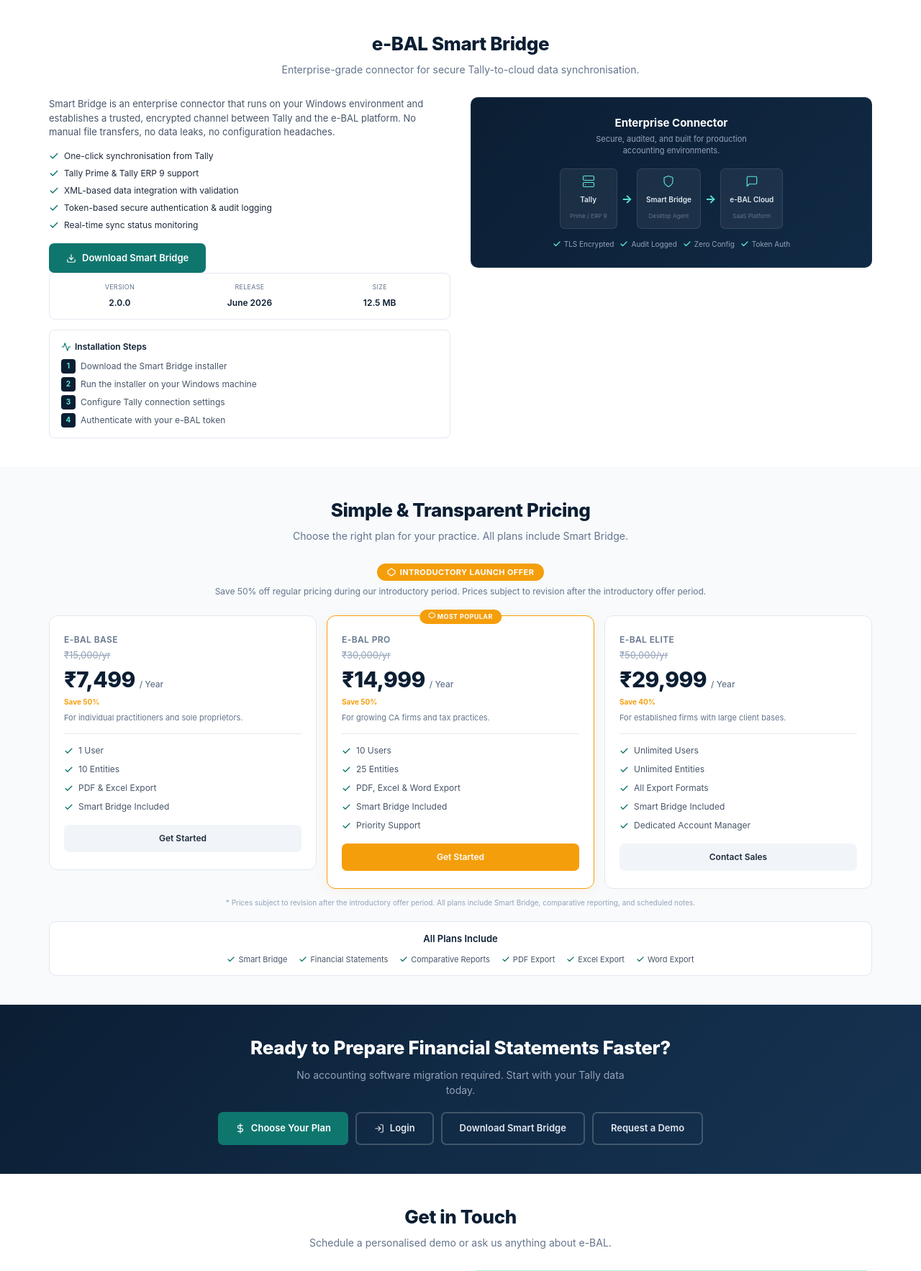
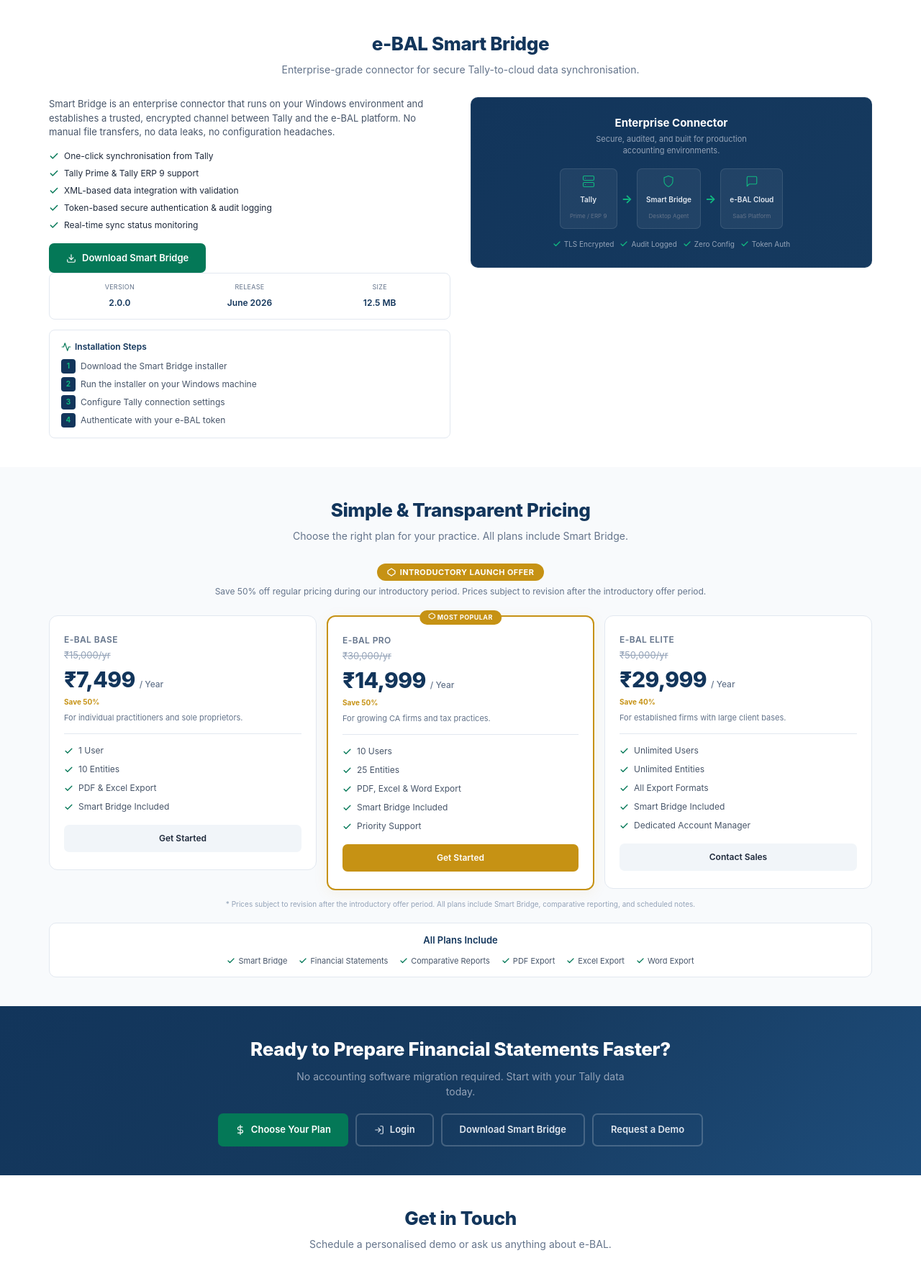
Before and after one commit to advsivasankarank/e-bal, a PHP site: page /sync/index.php in a window 1280 px wide. Shown: the part 2643-4409 px from the top of the page at 72% size. Run offline with PHP 8.4, Linux system fonts and the light colour scheme.

Commit message:
Landing page colour system redesign: premium financial software identity
- Replaced orange (#F59E0B) with gold (#C69214) for premium accents
- Upgraded navy from #0B1E33 to #12355B (richer, more professional)
- Upgraded teal from #0F766E to #047857 (premium emerald)
- Added subtle navy-to-blue gradients for depth
- Added emerald glow on CTA hover states
- Added gold accent borders on featured pricing cards
- Maintained all functionality, links, routes, and content

Colour hierarchy:
- Navy (#12355B): Trust, navigation, hero, footer
- Emerald (#047857): Success, CTAs, validation
- Gold (#C69214): Premium accents, badges, featured plans

Target audience: Chartered Accountants, Tax Practitioners, Audit Firms
Price positioning: ₹7,499 - ₹29,999/year professional software

```diff
--- a/public/landing.php
+++ b/public/landing.php
@@ -12,7 +12,7 @@
 <meta property="og:type" content="website">
 <meta property="og:site_name" content="e-BAL">
 <style>
-:root{--navy:#0B1E33;--navy-light:#163352;--teal:#0F766E;--teal-light:#5EEAD4;--orange:#F59E0B;--orange-light:#FBBF24}
+:root{--navy:#12355B;--navy-light:#1E4D7B;--teal:#047857;--teal-light:#10B981;--gold:#C69214;--gold-light:#E6B84C;--bg:#F8FAFC;--text:#1E293B}
 *,*::before,*::after{box-sizing:border-box;margin:0;padding:0}
 html{scroll-behavior:smooth;-webkit-text-size-adjust:100%}
 body{font-family:-apple-system,BlinkMacSystemFont,'Segoe UI',Roboto,Oxygen,Ubuntu,Cantarell,sans-serif;color:#1e293b;background:#f8fafc;line-height:1.5;-webkit-font-smoothing:antialiased}
@@ -33,11 +33,11 @@ ul{list-style:none}
 .topbar-links a{font-size:12px;font-weight:500;color:#cbd5e1;transition:color .2s}
 .topbar-links a:hover{color:#fff}
 .topbar-links .btn-topbar{display:inline-block;padding:5px 14px;background:var(--teal);color:#fff;border-radius:5px;font-size:11px;font-weight:600;transition:background .2s}
-.topbar-links .btn-topbar:hover{background:#115e59}
+.topbar-links .btn-topbar:hover{background:#065F46}
 @media(max-width:480px){.topbar-links{gap:8px}.topbar-links a{font-size:11px}.topbar-links .btn-topbar{padding:4px 10px;font-size:10px}}
 
 /* ===== POSITIONING BADGE ===== */
-.positioning-badge{display:inline-flex;align-items:center;gap:5px;background:rgba(94,234,212,0.12);color:var(--teal-light);font-size:10px;font-weight:700;padding:4px 12px;border-radius:999px;text-transform:uppercase;letter-spacing:0.6px;margin-bottom:10px;border:1px solid rgba(94,234,212,0.15)}
+.positioning-badge{display:inline-flex;align-items:center;gap:5px;background:rgba(16,185,129,0.12);color:var(--teal-light);font-size:10px;font-weight:700;padding:4px 12px;border-radius:999px;text-transform:uppercase;letter-spacing:0.6px;margin-bottom:10px;border:1px solid rgba(16,185,129,0.15)}
 
 /* ===== COMPLIANCE STRIP ===== */
 .compliance-strip{background:var(--navy);padding:8px 0;border-bottom:1px solid rgba(255,255,255,0.05)}
@@ -60,15 +60,15 @@ ul{list-style:none}
 
 /* ===== BUTTONS ===== */
 .btn-primary{display:inline-flex;align-items:center;justify-content:center;gap:8px;padding:11px 24px;background:var(--teal);color:#fff;border-radius:7px;font-size:13px;font-weight:600;border:none;cursor:pointer;transition:all .2s}
-.btn-primary:hover{background:#115e59;box-shadow:0 4px 16px rgba(15,118,110,0.3)}
+.btn-primary:hover{background:#065F46;box-shadow:0 4px 16px rgba(4,120,87,0.3),0 0 20px rgba(16,185,129,0.15)}
 .btn-secondary{display:inline-flex;align-items:center;justify-content:center;gap:8px;padding:11px 24px;background:rgba(255,255,255,0.08);color:#e2e8f0;border-radius:7px;font-size:13px;font-weight:600;border:1px solid rgba(255,255,255,0.15);cursor:pointer;transition:all .2s}
 .btn-secondary:hover{background:rgba(255,255,255,0.14);color:#fff}
 .btn-outline{display:inline-flex;align-items:center;justify-content:center;gap:8px;padding:11px 24px;background:transparent;color:var(--teal);border-radius:7px;font-size:13px;font-weight:600;border:2px solid var(--teal);cursor:pointer;transition:all .2s}
 .btn-outline:hover{background:var(--teal);color:#fff}
 .btn-outline-light{display:inline-flex;align-items:center;justify-content:center;gap:8px;padding:11px 24px;background:transparent;color:#e2e8f0;border-radius:7px;font-size:13px;font-weight:600;border:2px solid rgba(255,255,255,0.2);cursor:pointer;transition:all .2s}
 .btn-outline-light:hover{background:rgba(255,255,255,0.1)}
-.btn-orange{display:inline-flex;align-items:center;justify-content:center;gap:8px;padding:11px 24px;background:var(--orange);color:#fff;border-radius:7px;font-size:13px;font-weight:600;border:none;cursor:pointer;transition:all .2s}
-.btn-orange:hover{background:#D97706;box-shadow:0 4px 16px rgba(245,158,11,0.3)}
+.btn-orange{display:inline-flex;align-items:center;justify-content:center;gap:8px;padding:11px 24px;background:var(--gold);color:#fff;border-radius:7px;font-size:13px;font-weight:600;border:none;cursor:pointer;transition:all .2s}
+.btn-orange:hover{background:#A67A0F;box-shadow:0 4px 16px rgba(198,146,20,0.3)}
 
 /* ===== SECTION COMMON ===== */
 .section{padding:40px 0}
@@ -82,7 +82,7 @@ ul{list-style:none}
 @media(max-width:600px){.section{padding:28px 0}.section-header{margin-bottom:20px}.section-header h2{font-size:22px}}
 
 /* ===== HERO ===== */
-.hero{background:linear-gradient(135deg,var(--navy) 0,#112a45 50%,var(--navy-light) 100%);padding:48px 0 52px;position:relative;overflow:hidden}
+.hero{background:linear-gradient(135deg,var(--navy) 0,#163A5F 50%,var(--navy-light) 100%);padding:48px 0 52px;position:relative;overflow:hidden}
 .hero .container{display:grid;grid-template-columns:1fr 1fr;gap:36px;align-items:start;position:relative;z-index:1}
 .hero-content h1{font-size:42px;font-weight:800;color:#fff;letter-spacing:-0.9px;line-height:1.1;margin-bottom:5px}
 .hero-content h1 span{color:var(--teal-light)}
@@ -104,7 +104,7 @@ ul{list-style:none}
 .hero-screen-dots{display:flex;gap:4px}
 .hero-screen-dots span{width:6px;height:6px;border-radius:50%;display:block}
 .hero-screen-dots span:nth-child(1){background:#ef4444}
-.hero-screen-dots span:nth-child(2){background:var(--orange)}
+.hero-screen-dots span:nth-child(2){background:var(--gold)}
 .hero-screen-dots span:nth-child(3){background:#10b981}
 .hero-screen-title{font-size:9px;color:#64748b;font-weight:500}
 .hero-screen-body{padding:10px 12px}
@@ -125,7 +125,7 @@ ul{list-style:none}
 .inside-grid{display:grid;grid-template-columns:repeat(5,1fr);gap:10px}
 .inside-card{background:#fff;border:1px solid #e2e8f0;border-radius:10px;overflow:hidden;transition:box-shadow .25s,transform .25s;cursor:default}
 .inside-card:hover{box-shadow:0 6px 20px rgba(0,0,0,0.06);transform:translateY(-2px)}
-.inside-card-visual{height:130px;background:linear-gradient(145deg,var(--navy),#112a45);display:flex;align-items:center;justify-content:center;position:relative;border-bottom:1px solid rgba(255,255,255,0.06)}
+.inside-card-visual{height:130px;background:linear-gradient(145deg,var(--navy),#163A5F);display:flex;align-items:center;justify-content:center;position:relative;border-bottom:1px solid rgba(255,255,255,0.06)}
 .inside-card-caption{padding:10px 12px 12px}
 .inside-card-caption strong{display:block;font-size:11px;color:var(--navy);margin-bottom:1px}
 .inside-card-caption span{font-size:10px;color:#64748b}
@@ -190,7 +190,7 @@ ul{list-style:none}
 .bridge-steps ol{list-style:none;counter-reset:step;display:grid;gap:5px}
 .bridge-steps ol li{counter-increment:step;font-size:12px;color:#475569;display:flex;align-items:center;gap:7px}
 .bridge-steps ol li::before{content:counter(step);width:20px;height:20px;background:var(--navy);color:var(--teal-light);border-radius:4px;display:flex;align-items:center;justify-content:center;font-size:10px;font-weight:700;flex-shrink:0}
-.bridge-arch{background:linear-gradient(135deg,var(--navy),#112a45);border-radius:10px;padding:24px 18px;text-align:center;border:1px solid rgba(255,255,255,0.06)}
+.bridge-arch{background:linear-gradient(135deg,var(--navy),#163A5F);border-radius:10px;padding:24px 18px;text-align:center;border:1px solid rgba(255,255,255,0.06)}
 .bridge-arch h3{font-size:15px;color:#fff;font-weight:700;margin-bottom:2px}
 .bridge-arch p{font-size:11px;color:#94a3b8;margin-bottom:16px;max-width:260px;margin-left:auto;margin-right:auto}
 .bridge-arch-diagram{display:flex;align-items:center;justify-content:center;gap:6px;margin-bottom:14px;flex-wrap:wrap}
@@ -206,15 +206,15 @@ ul{list-style:none}
 
 /* ===== PRICING ===== */
 .pricing-intro{text-align:center;margin-bottom:24px}
-.pricing-intro .offer-badge{display:inline-flex;align-items:center;gap:6px;background:var(--orange);color:#fff;font-size:11px;font-weight:700;padding:4px 14px;border-radius:999px;margin-bottom:6px;text-transform:uppercase;letter-spacing:0.4px}
+.pricing-intro .offer-badge{display:inline-flex;align-items:center;gap:6px;background:var(--gold);color:#fff;font-size:11px;font-weight:700;padding:4px 14px;border-radius:999px;margin-bottom:6px;text-transform:uppercase;letter-spacing:0.4px}
 .pricing-intro p{font-size:12px;color:#64748b}
 .pricing-grid{display:grid;grid-template-columns:repeat(3,1fr);gap:14px;align-items:start}
 .pricing-card{background:#fff;border:1px solid #e2e8f0;border-radius:12px;padding:24px 20px;position:relative;transition:box-shadow .2s}
 .pricing-card:hover{box-shadow:0 6px 20px rgba(0,0,0,0.04)}
-.pricing-card.featured{border-color:var(--orange);box-shadow:0 4px 20px rgba(245,158,11,0.08)}
+.pricing-card.featured{border-color:var(--gold);box-shadow:0 4px 20px rgba(198,146,20,0.08);border-width:2px}
 .pricing-original{font-size:13px;color:#94a3b8;text-decoration:line-through;margin-bottom:1px}
-.pricing-save{font-size:10px;color:var(--orange);font-weight:700;margin-bottom:6px}
-.pricing-badge{position:absolute;top:-9px;left:50%;transform:translateX(-50%);background:var(--orange);color:#fff;font-size:9px;font-weight:700;padding:3px 12px;border-radius:999px;text-transform:uppercase;letter-spacing:0.4px}
+.pricing-save{font-size:10px;color:var(--gold);font-weight:700;margin-bottom:6px}
+.pricing-badge{position:absolute;top:-9px;left:50%;transform:translateX(-50%);background:var(--gold);color:#fff;font-size:9px;font-weight:700;padding:3px 12px;border-radius:999px;text-transform:uppercase;letter-spacing:0.4px}
 .pricing-name{font-size:12px;font-weight:600;color:#64748b;text-transform:uppercase;letter-spacing:0.4px;margin-bottom:3px}
 .pricing-price{font-size:30px;font-weight:800;color:var(--navy);letter-spacing:-0.6px;margin-bottom:1px}
 .pricing-price span{font-size:12px;font-weight:500;color:#64748b;letter-spacing:0}
@@ -228,8 +228,8 @@ ul{list-style:none}
 .pricing-btn.primary:hover{background:#115e59}
 .pricing-btn.secondary{background:#f1f5f9;color:#1e293b}
 .pricing-btn.secondary:hover{background:#e2e8f0}
-.pricing-btn.orange{background:var(--orange);color:#fff}
-.pricing-btn.orange:hover{background:#D97706}
+.pricing-btn.orange{background:var(--gold);color:#fff}
+.pricing-btn.orange:hover{background:#A67A0F}
 .pricing-legal{text-align:center;margin-top:12px;font-size:10px;color:#94a3b8}
 .pricing-includes{text-align:center;margin-top:18px;padding:14px 20px;background:#fff;border-radius:10px;border:1px solid #e2e8f0}
 .pricing-includes h4{font-size:13px;font-weight:600;color:var(--navy);margin-bottom:10px}
@@ -240,7 +240,7 @@ ul{list-style:none}
 @media(max-width:480px){.pricing-card{padding:20px 16px}.pricing-price{font-size:26px}}
 
 /* ===== CTA ===== */
-.cta{background:linear-gradient(135deg,var(--navy) 0,#112a45 50%,var(--navy-light) 100%);padding:40px 0;text-align:center}
+.cta{background:linear-gradient(135deg,var(--navy) 0,#163A5F 50%,var(--navy-light) 100%);padding:40px 0;text-align:center}
 .cta h2{font-size:26px;font-weight:800;color:#fff;letter-spacing:-0.3px;margin-bottom:8px}
 .cta p{font-size:14px;color:#94a3b8;max-width:480px;margin:0 auto 20px;line-height:1.5}
 .cta-actions{display:flex;gap:10px;justify-content:center;flex-wrap:wrap}
```
